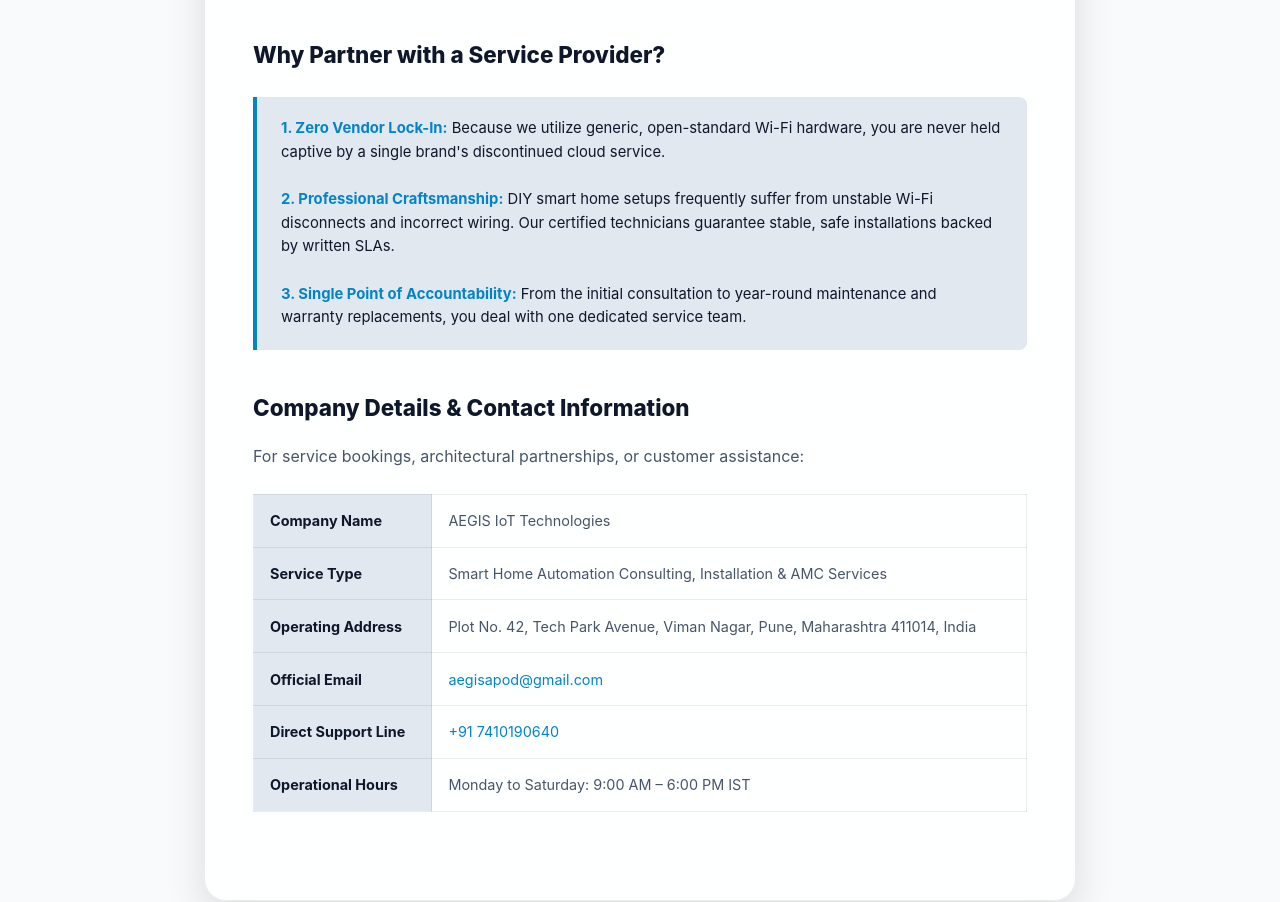
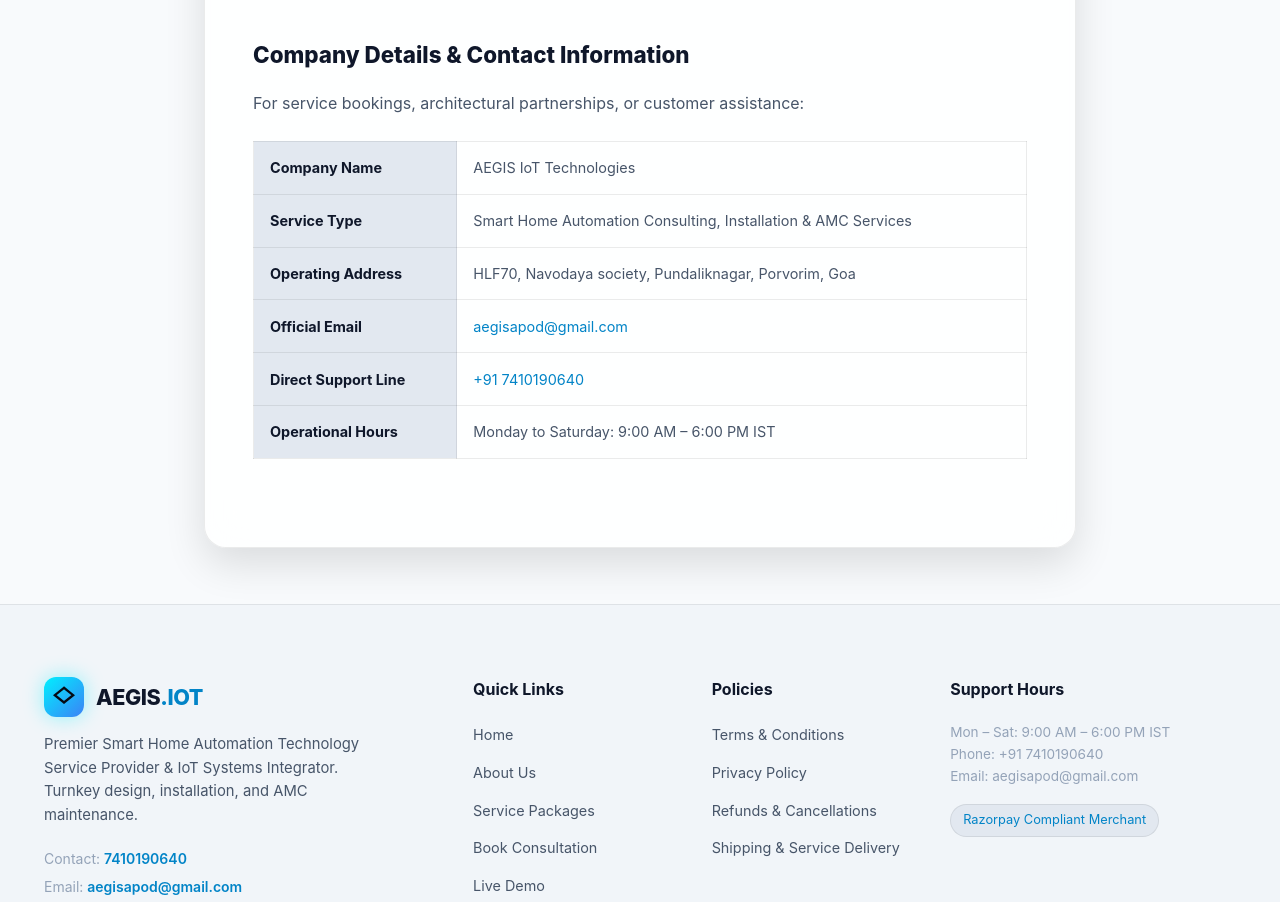
Before and after one commit to swayamsawant42/aegis-smarthome, a plain HTML site: page about.html in a window 1280 px wide. Shown: the part 1344-2246 px from the top of the page. Drawn offline with Linux system fonts and the light colour scheme.

Commit message:
Update contact information and remove service provider benefits
Removed the section explaining the benefits of partnering with a service provider and updated the operating address.

```diff
--- a/about.html
+++ b/about.html
@@ -105,14 +105,6 @@
         </ul>
       </div>
 
-      <div class="policy-section-block">
-        <h2>Why Partner with a Service Provider?</h2>
-        <div class="compliance-callout">
-          <strong>1. Zero Vendor Lock-In:</strong> Because we utilize generic, open-standard Wi-Fi hardware, you are never held captive by a single brand's discontinued cloud service.<br><br>
-          <strong>2. Professional Craftsmanship:</strong> DIY smart home setups frequently suffer from unstable Wi-Fi disconnects and incorrect wiring. Our certified technicians guarantee stable, safe installations backed by written SLAs.<br><br>
-          <strong>3. Single Point of Accountability:</strong> From the initial consultation to year-round maintenance and warranty replacements, you deal with one dedicated service team.
-        </div>
-      </div>
 
       <div class="policy-section-block">
         <h2>Company Details & Contact Information</h2>
@@ -130,7 +122,7 @@
           </tr>
           <tr>
             <th>Operating Address</th>
-            <td>Plot No. 42, Tech Park Avenue, Viman Nagar, Pune, Maharashtra 411014, India</td>
+            <td>HLF70, Navodaya society, Pundaliknagar, Porvorim, Goa</td>
           </tr>
           <tr>
             <th>Official Email</th>
@@ -163,7 +155,7 @@
             <span class="brand-text">AEGIS<span>.IOT</span></span>
           </div>
           <p>
-            Premier Smart Home Automation Technology Service Provider & IoT Systems Integrator. Turnkey design, certified installation, and AMC maintenance.
+            Premier Smart Home Automation Technology Service Provider & IoT Systems Integrator. Turnkey design, installation, and AMC maintenance.
           </p>
           <div style="margin-top: 1.25rem; font-size: 0.875rem; display: flex; flex-direction: column; gap: 0.4rem;">
             <div><span style="color: var(--text-muted);">Contact:</span> <a href="tel:7410190640" style="color: var(--accent-cyan); font-weight: 600;">7410190640</a></div>
```
